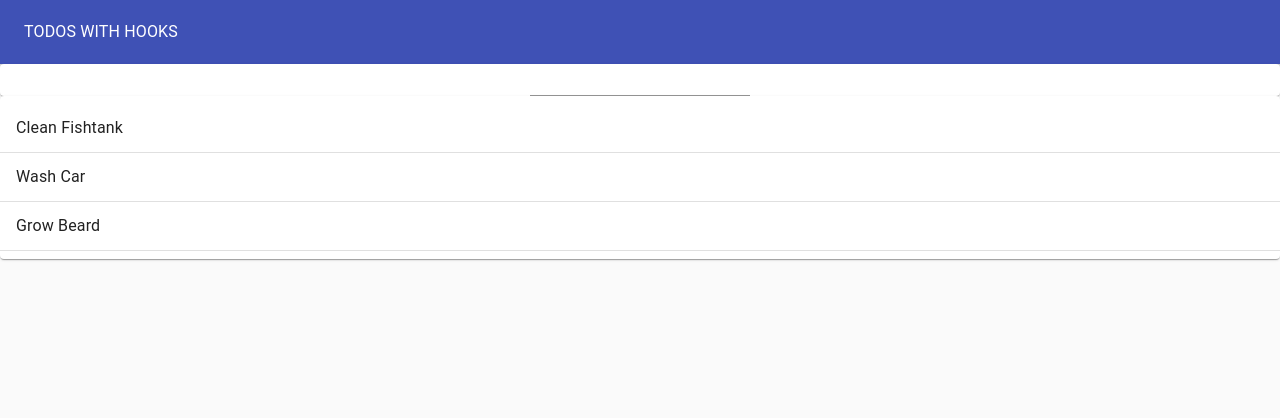
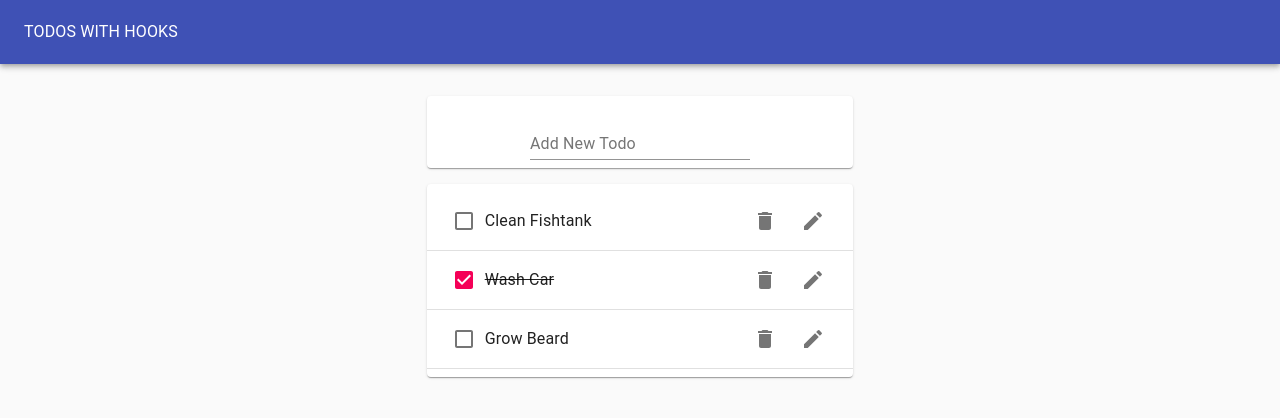
Before and after one commit to xaviguasch/hooks-taskmaster-react-app, a React (Create React App) app: page / in a window 1280 px wide. Shown: the top 418 px of the page. Built offline with nearby package versions, Linux system fonts and the light colour scheme.

Commit message:
added Todo Item component

```diff
--- a/package.json
+++ b/package.json
@@ -4,6 +4,7 @@
   "private": true,
   "dependencies": {
     "@material-ui/core": "^4.0.1",
+    "@material-ui/icons": "^4.0.1",
     "react": "^16.8.6",
     "react-dom": "^16.8.6",
     "react-scripts": "3.0.1"
--- /dev/null
+++ b/src/Todo.js
@@ -0,0 +1,29 @@
+import React from 'react'
+import ListItem from '@material-ui/core/ListItem'
+import ListItemText from '@material-ui/core/ListItemText'
+import Checkbox from '@material-ui/core/Checkbox'
+import IconButton from '@material-ui/core/IconButton'
+import DeleteIcon from '@material-ui/icons/Delete'
+import EditIcon from '@material-ui/icons/Edit'
+import ListItemSecondaryAction from '@material-ui/core/ListItemSecondaryAction'
+
+function Todo({ task, completed, removeTodo, id }) {
+  return (
+    <ListItem>
+      <Checkbox tabIndex={-1} checked={completed} />
+      <ListItemText style={{ textDecoration: completed ? 'line-through' : 'none' }}>
+        {task}
+      </ListItemText>
+      <ListItemSecondaryAction>
+        <IconButton aria-label='Delete' onClick={() => removeTodo(id)}>
+          <DeleteIcon />
+        </IconButton>
+        <IconButton aria-label='Edit'>
+          <EditIcon />
+        </IconButton>
+      </ListItemSecondaryAction>
+    </ListItem>
+  )
+}
+
+export default Todo
--- a/src/TodoApp.js
+++ b/src/TodoApp.js
@@ -19,6 +19,14 @@
     setTodos([...todos, { id: 4, task: newTodoText, completed: false }])
   }
 
+  const removeTodo = todoId => {
+    // filter out removed todo
+    const updatedTodos = todos.filter(todo => todo.id !== todoId)
+
+    // call setTodos with new todos array
+    setTodos(updatedTodos)
+  }
+
   return (
     <Paper
       style={{
@@ -34,8 +42,12 @@
           <Typography color='inherit'>TODOS WITH HOOKS</Typography>
         </Toolbar>
       </AppBar>
-      <TodoForm addTodo={addTodo} />
-      <TodoList todos={todos} />
+      <Grid container justify='center' style={{ marginTop: '1rem' }}>
+        <Grid item xs={11} md={8} lg={4}>
+          <TodoForm addTodo={addTodo} />
+          <TodoList todos={todos} removeTodo={removeTodo} />
+        </Grid>
+      </Grid>
     </Paper>
   )
 }
--- a/src/TodoForm.js
+++ b/src/TodoForm.js
@@ -7,7 +7,7 @@
   const [value, handleChange, reset] = useInputState('')
 
   return (
-    <Paper>
+    <Paper style={{ margin: '1rem 0', padding: '0 1rem' }}>
       <form
         onSubmit={e => {
           e.preventDefault()
@@ -15,7 +15,7 @@
           reset()
         }}
       >
-        <TextField value={value} onChange={handleChange} />
+        <TextField value={value} onChange={handleChange} margin='normal' label='Add New Todo' />
       </form>
     </Paper>
   )
--- a/src/TodoList.js
+++ b/src/TodoList.js
@@ -1,19 +1,24 @@
 import React from 'react'
+import Todo from './Todo'
+
 import Paper from '@material-ui/core/Paper'
 import List from '@material-ui/core/List'
 import Divider from '@material-ui/core/Divider'
-import ListItem from '@material-ui/core/ListItem'
-import ListItemText from '@material-ui/core/ListItemText'
 
-function TodoList(props) {
+function TodoList({ todos, removeTodo }) {
   return (
     <Paper>
       <List>
-        {props.todos.map(todo => (
+        {todos.map(todo => (
           <>
-            <ListItem>
-              <ListItemText>{todo.task}</ListItemText>
-            </ListItem>
+            <Todo
+              id={todo.id}
+              task={todo.task}
+              key={todo.id}
+              completed={todo.completed}
+              removeTodo={removeTodo}
+            />
+
             <Divider />
           </>
         ))}
```
Also changed, not shown: 1 other file (tests, documents, lock files or other folders).
